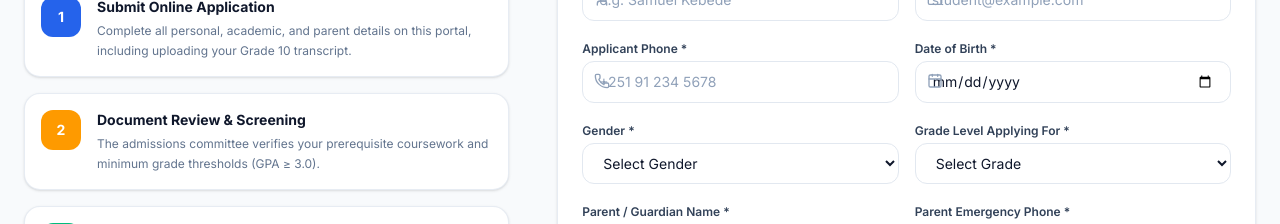
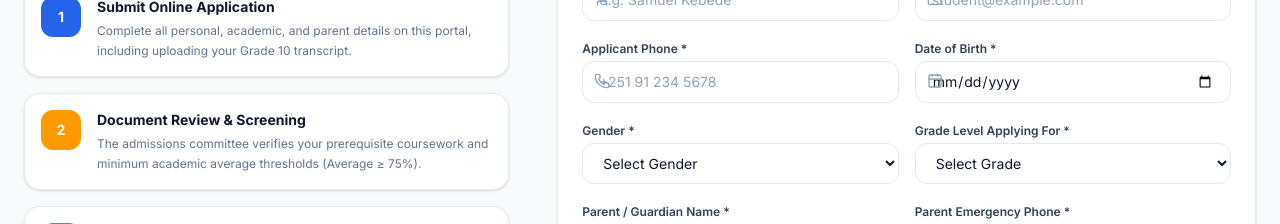
Before and after one commit to Kenenisaboru/HABUCHO_SCHOOL-PWA-, a React (Vite) app in the folder client/: page /admissions in a window 1280 px wide. Shown: the part 860-1084 px from the top of the page. Built offline with nearby package versions, Linux system fonts and the light colour scheme; no server answers.

Commit message:
Update client/src/pages/Admissions.jsx

```diff
--- a/client/src/pages/Admissions.jsx
+++ b/client/src/pages/Admissions.jsx
@@ -287,7 +287,7 @@ const Admissions = () => {
                   <div>
                     <h4 className="text-sm font-bold text-slate-900 dark:text-white">Document Review & Screening</h4>
                     <p className="mt-1 text-xs text-slate-500 dark:text-slate-400 leading-relaxed">
-                      The admissions committee verifies your prerequisite coursework and minimum grade thresholds (GPA ≥ 3.0).
+                      The admissions committee verifies your prerequisite coursework and minimum academic average thresholds (Average ≥ 75%).
                     </p>
                   </div>
                 </div>
```
